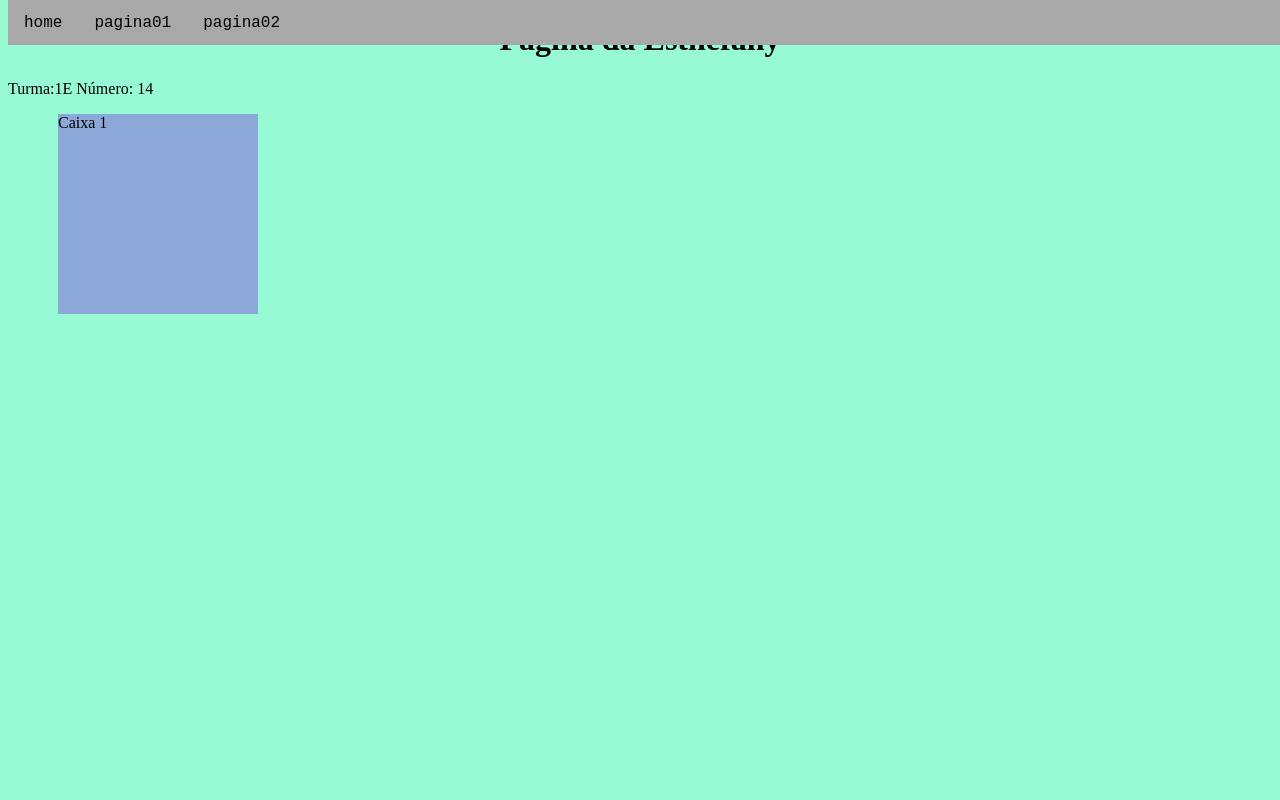
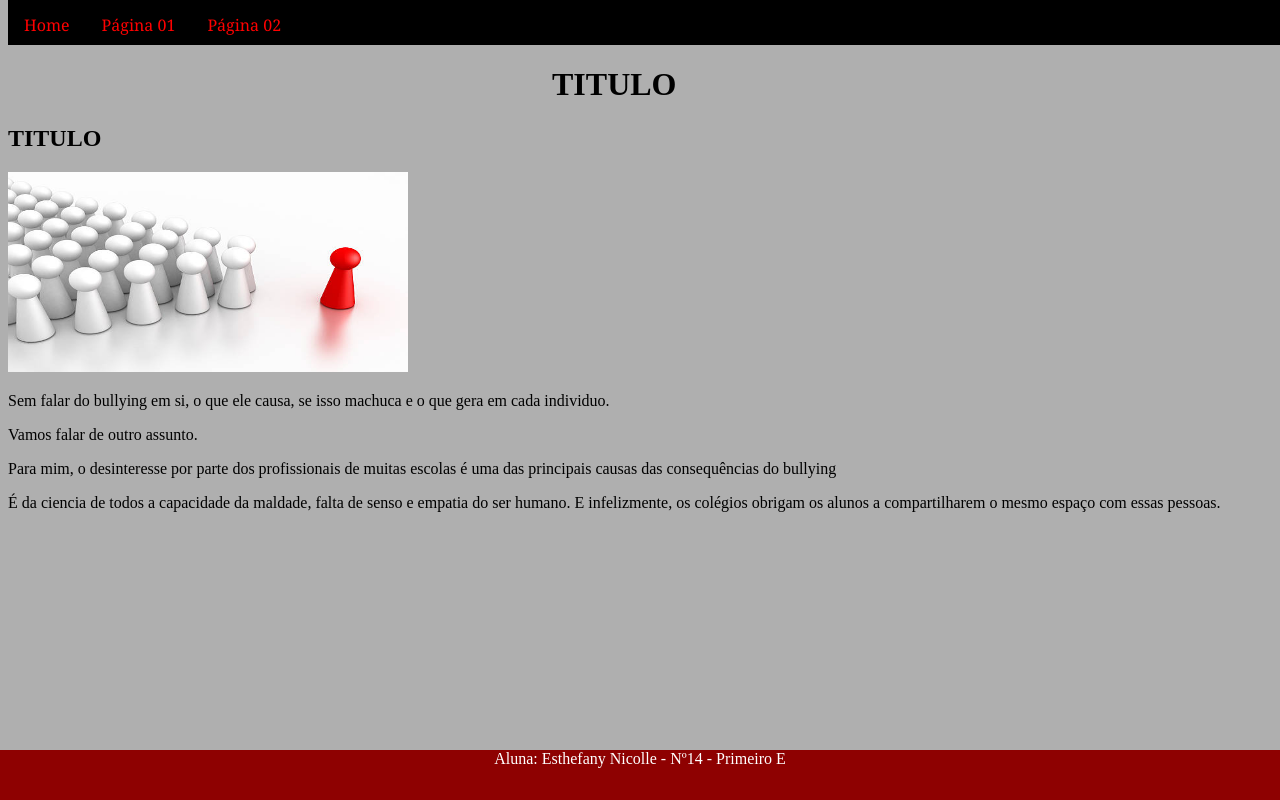
Before and after one commit to sthnicolle777/primeiroe_2t, a plain HTML site: page index.html in a window 1280 px wide. Drawn offline with Linux system fonts and the light colour scheme.

Commit message:
Aula 18/08

```diff
--- a/estilo.css
+++ b/estilo.css
@@ -1,5 +1,5 @@
 body {
-  background: rgb(152, 249, 213);
+  background: rgb(175, 175, 175);
 }
 h1 {
   text-align: center;
@@ -13,12 +13,12 @@ h1 {
   position: relative;
   width: 200px;
   height: 200px;
-   background: #8ba8d9;
+  background: rgb(255, 255, 255);
   left: 50px;
 }
 .menuPrincipal {
   position: absolute;
-  background: rgb(169, 168, 168);
+  background: rgb(0, 0, 0);
   width: 100%;
   height: 45px;
   top: 0;
@@ -34,21 +34,50 @@ li {
 }
 li a {
   display: block;
-  color: rgb(0, 0, 0);
+  color: rgb(255, 0, 0);
   text-align: center;
   padding: 14px 16px;
   text-decoration: none;
-  font-family: 'Courier New', Courier, monospace;
+  font-family: Georgia, 'Times New Roman', Times, serif;
 }
 li a:hover {
-  background: rgba(47, 6, 228, 0.185);
+  background: rgba(255, 202, 57, 0.589);
 }
-.BoxImage {
-  width: 500px;
-  height: 350px;
-  background:rgba(0, 0, 0, 0.904);
+.boxImage {
+  position: absolute;
+  width: 100px;
+  height: 100px;
+  background: rgb(255, 255, 255);
+  top: 45px;
+  left: 0;
+  margin: 20px;
+  border-color: black;
+  border-width: 10px;
+  border-style: solid;
+  padding: 10px;
+  display: flex;
+  justify-content:center;
 }
-#luacheia {
-  width: 95%;
-  height: 80%;
+#mar {
+  width: 100px;
+  height: 100px;
 }
+.rodape {
+  position: absolute;
+  width: 100%;
+  height: 50px;
+  color: white;
+  background: rgb(142, 1, 1);
+  left: 0;
+  bottom: 0;
+  display: flex;
+  justify-content: center;
+}
+.conteudoHome {
+  position: absolute;
+  top: 45px;
+}
+#imagemHome {
+  width: 400px;
+  height: 200px;
+}
--- a/index.html
+++ b/index.html
@@ -1,26 +1,43 @@
 <!DOCTYPE html>
 <html lang="pt-br" dir="ltr">
+
   <head>
     <meta charset="utf-8">
     <title>Esthefany</title>
     <link rel="stylesheet" href="estilo.css">
   </head>
+
   <body>
+
     <div class="menuPrincipal">
       <nav>
         <ul>
-          <li><a href="index.html">home</a></li>
-          <li><a href="pagina01.html">pagina01</a></li>
-          <li><a href="pagina02.html">pagina02</a></li>
+          <li><a href="index.html">Home</a></li>
+          <li><a href="pagina01.html">Página 01</a></li>
+          <li><a href="pagina02.html">Página 02</a></li>
         </ul>
       </nav>
     </div>
-    <h1>Página da Esthefany</h1>
-    <p>Turma:1E      Número: 14</p>
 
-    <div class="caixa1">
-      Caixa 1
+
+    <div class="conteudoHome">
+      <h1>TITULO</h1>
+
+      <h2>TITULO</h2>
+
+        <img id="imagemHome" src="bullying.jpg" alt="">
+
+       <p>Sem falar do bullying em si, o que ele causa, se isso machuca e o que gera em cada individuo.</p>
+       <p>Vamos falar de outro assunto.</p>
+       <p>Para mim, o desinteresse por parte dos profissionais de muitas escolas é uma das principais causas das consequências do bullying</p>
+       <p>É da ciencia de todos a capacidade da maldade, falta de senso e empatia do ser humano. E infelizmente, os colégios obrigam os alunos
+        a compartilharem o mesmo espaço com essas pessoas.</p>
+    </div>
+
+    <div class="rodape">
+      Aluna: Esthefany Nicolle - Nº14 - Primeiro E
     </div>
 
   </body>
+
 </html>
```
Also changed, not shown: pagina01.html (+11 -4 lines), pagina02.html (+3 -3 lines), bullying.jpg (added), intimidação.png (added), 2 other files. Lines whose indentation alone changed are shown as unchanged.
